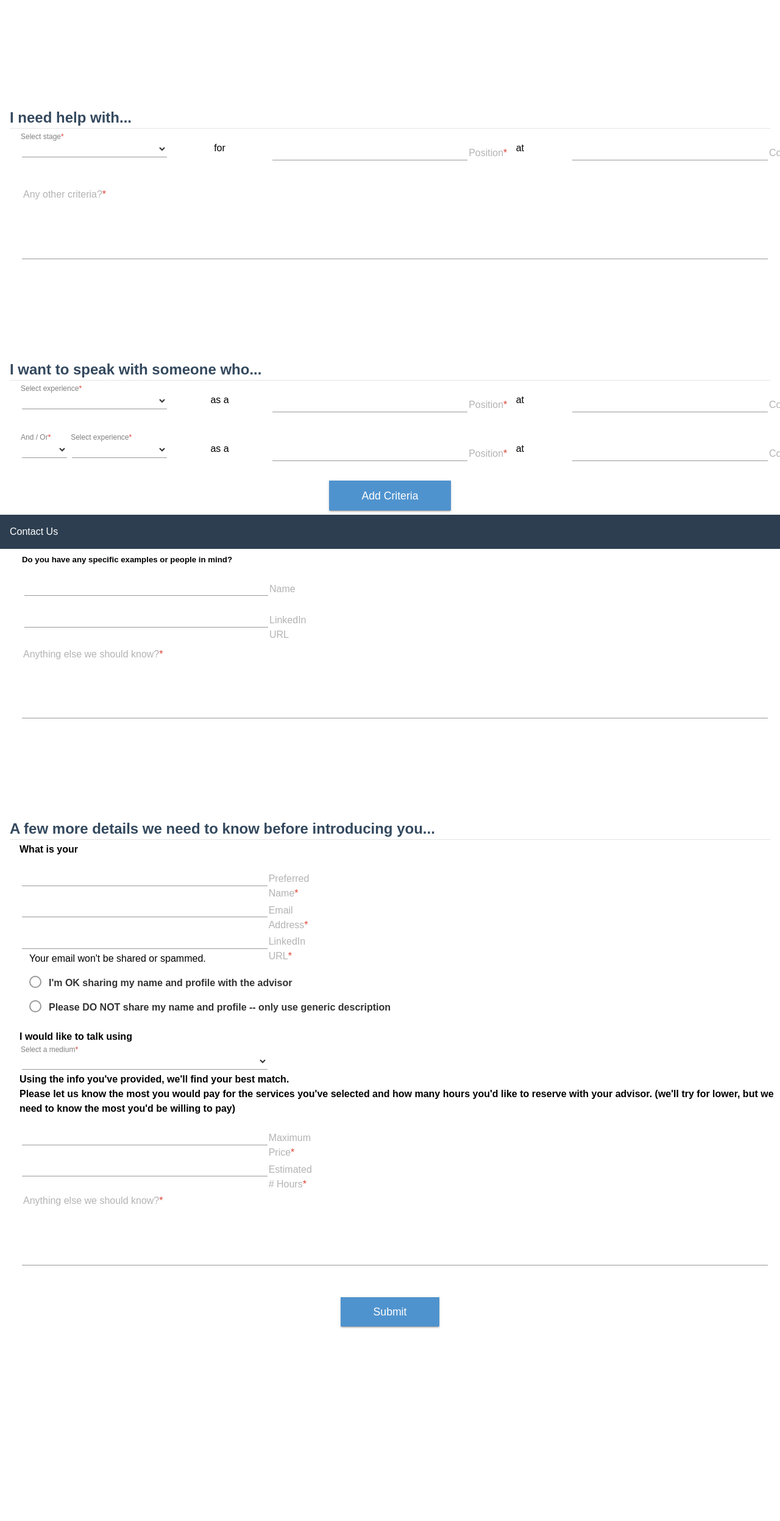
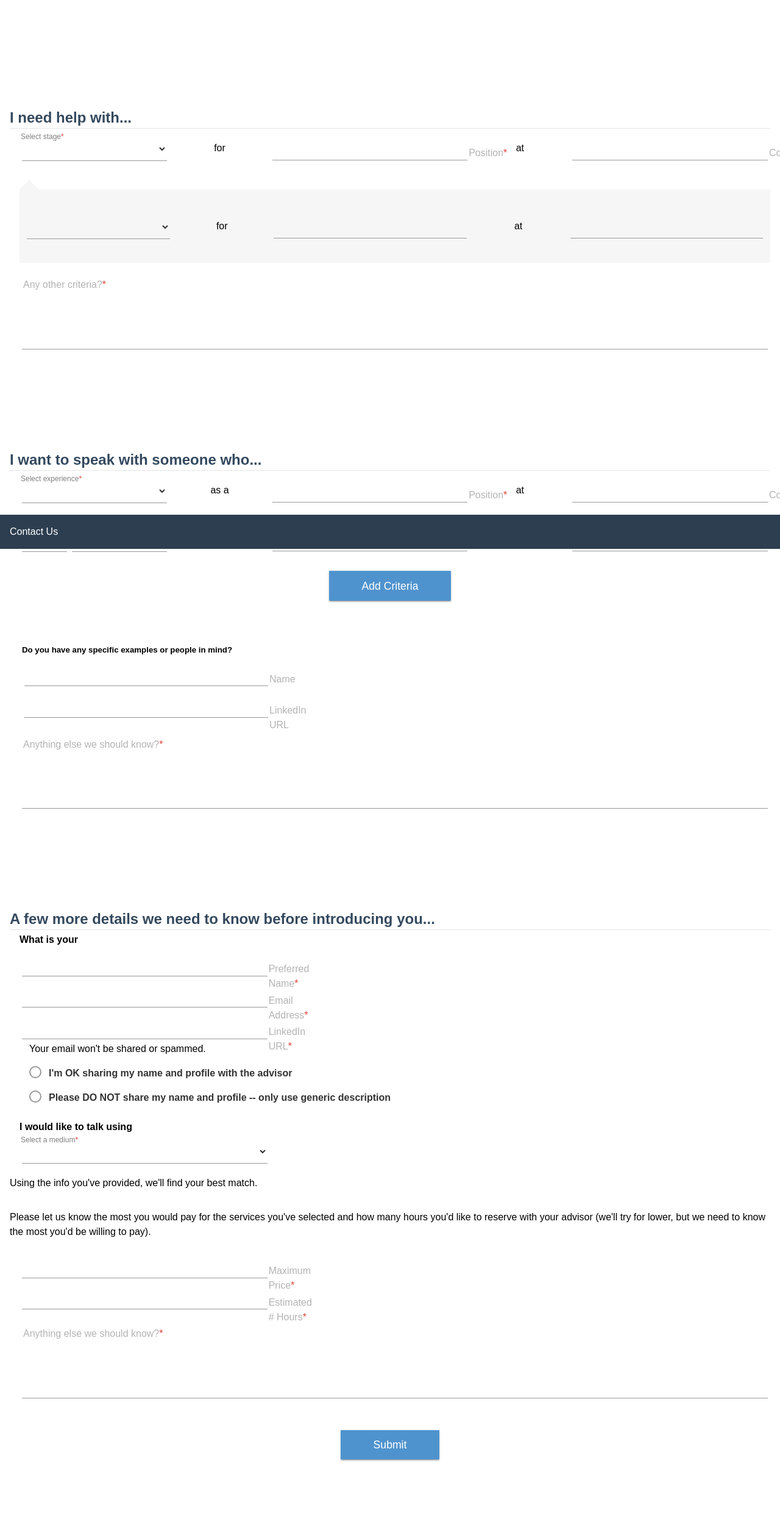
Before and after one commit to monaqvi/monaqvi.github.io, a Jekyll site: the page projects/ten-consumer-price-check/request/index.html, which Jekyll copies as it is, in a window 1280 px wide. Shown: the whole page at 61% size. Built offline with Jekyll 4.4.1, drawn with Linux system fonts in a browser that asks for light colours; nearby versions of some CDN libraries; before the commit the page ends 2276 px from its top, so only the background shows below that.

Commit message:
Add tooltips

```diff
--- a/projects/ten-consumer-price-check/css/main.css
+++ b/projects/ten-consumer-price-check/css/main.css
@@ -32,6 +32,10 @@
 }
 
 /* -- LAYOUT STYLES -- */
+.hidden {
+  display: none;
+}
+
 .no-margin {
   margin: 0;
 }
@@ -251,6 +255,10 @@
 }
 
 /* -- FORM -- */
+.pure-form {
+  position: relative;
+}
+
 .pure-form label {
   font-weight: bold;
   font-size: 100%;
@@ -262,17 +270,23 @@
   width: 100%;
   margin-bottom: 1em;
 }
+
 .pure-form .tooltip {
-  background: #C4E4FF;
+  position : relative;
 }
-
+.pure-form .tooltip > div {
+  background: #F6F6F6;
+  padding: 2em .5em;
+}
 .pure-form .tooltip:before {
+  content: "";
   display: block;
   width: 0;
   height: 0;
-  border-left: .5em solid transparent;
-  border-right: .5em solid transparent;
-  border-bottom: .5em solid #C4E4FF;
+  border-left: 1em solid transparent;
+  border-right: 1em solid transparent;
+  border-bottom: 1em solid #F6F6F6;
+  position : relative;
 }
 
 .invalid:after {
@@ -306,9 +320,11 @@
 /* Space between sections and groups */
 .pure-form > section {
   margin: 10em 0;
+  position : relative;
 }
 .pure-form > section:last-of-type {
   margin: 3em 0;
+  position : relative;
 }
 
 .pure-form .query-group {
@@ -368,6 +384,7 @@
   border: none;
   line-height: 1.6;
   box-shadow: none;
+  margin-bottom: .375em;
 }
 .form-group .control-label {
   position: absolute;
--- a/projects/ten-consumer-price-check/request/index.html
+++ b/projects/ten-consumer-price-check/request/index.html
@@ -58,7 +58,45 @@
             </div>
           </div>
 
-          <div class="arrow-up indented"></div>
+          <!-- <div class="indented arrow-up"></div> -->
+          <div class="indented tooltip">
+            <div class="pure-g">
+              <div class="pure-u-1 pure-u-md-1-5">
+                <fieldset class="form-group" required>
+                  <select>
+                    <option value="" selected disabled></option>
+                    <option value="app">Application review / guidance</option>
+                    <option value="interview">Interview preparation</option>
+                    <option value="offer">Offer evaluation</option>
+                    <option value="other">Other</option>
+                  </select>
+                  <i class="bar"></i>
+                </fieldset>
+              </div>
+              <div class="pure-u-1 pure-u-md-2-5">
+                <div class="pure-g">
+                  <p class="pure-u-1 pure-u-md-1-3 is-center">
+                    for
+                  </p>
+                  <fieldset class="pure-u-1 pure-u-md-2-3 form-group" required>
+                    <input type="text" required/>
+                    <i class="bar"></i>
+                  </fieldset>
+                </div>
+              </div>
+              <div class="pure-u-1 pure-u-md-2-5">
+                <div class="pure-g">
+                  <p class="pure-u-1 pure-u-md-1-3 is-center">
+                    at
+                  </p>
+                  <fieldset class="pure-u-1 pure-u-md-2-3 form-group" required>
+                    <input type="text" required/>
+                    <i class="bar"></i>
+                  </fieldset>
+                </div>
+              </div>
+            </div>
+          </div>
 
           <div class="indented">
             <fieldset class="form-group" required>
@@ -266,8 +304,10 @@
             </div>
           </div>
 
-          <h4 class="no-margin pure-u-1 indented">Using the info you've provided, we'll find your best match.</h4>
-          <h4 class="no-margin pure-u-1 indented">Please let us know the most you would pay for the services you've selected and how many hours you'd like to reserve with your advisor.  (we'll try for lower, but we need to know the most you'd be willing to pay)</h4>
+          <p class="no-margin pure-u-1 indented">Using the info you've provided, we'll find your best match.</p>
+
+          <p class="no-margin pure-u-1 indented">Please let us know the most you would pay for the services you've selected and how many hours you'd like to reserve with your advisor (we'll try for lower, but we need to know the most you'd be willing to pay).</p>
+
           <div class="indented">
             <div class="pure-g">
               <div class="pure-u-1">
```
